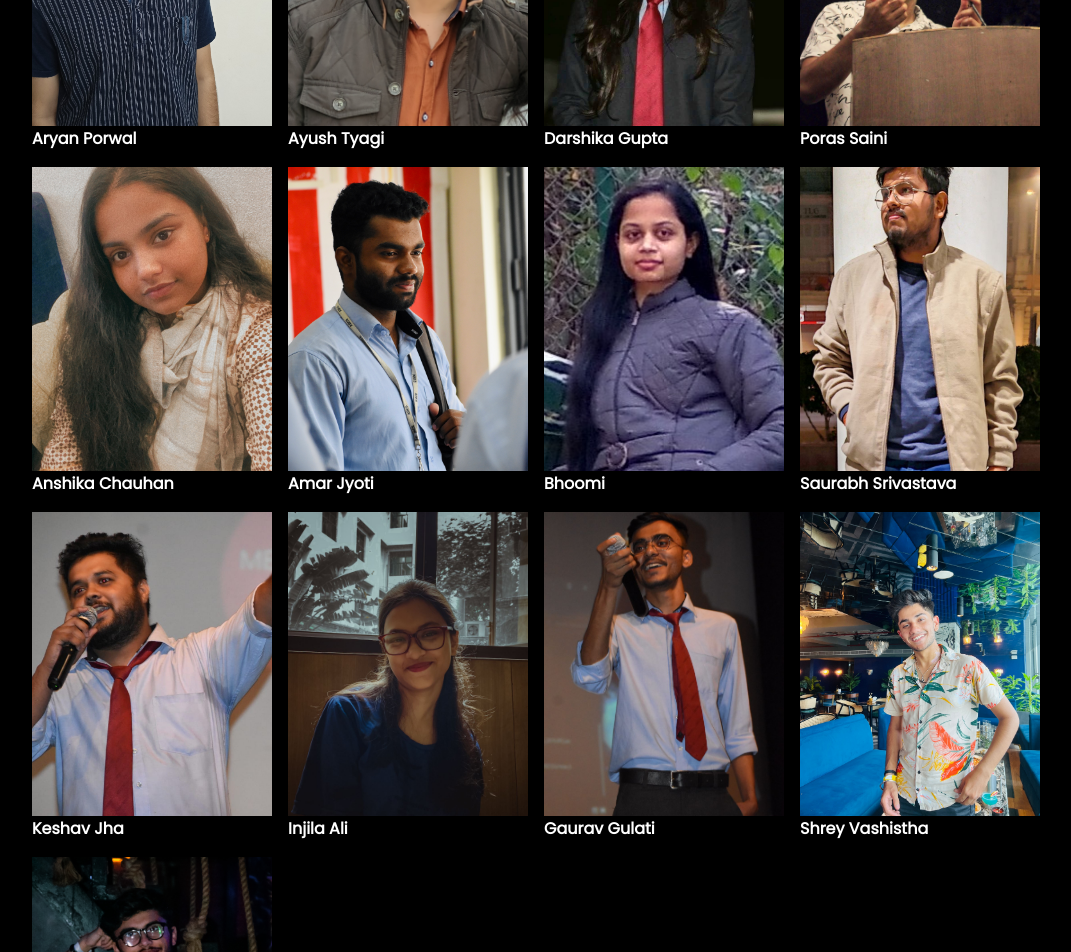
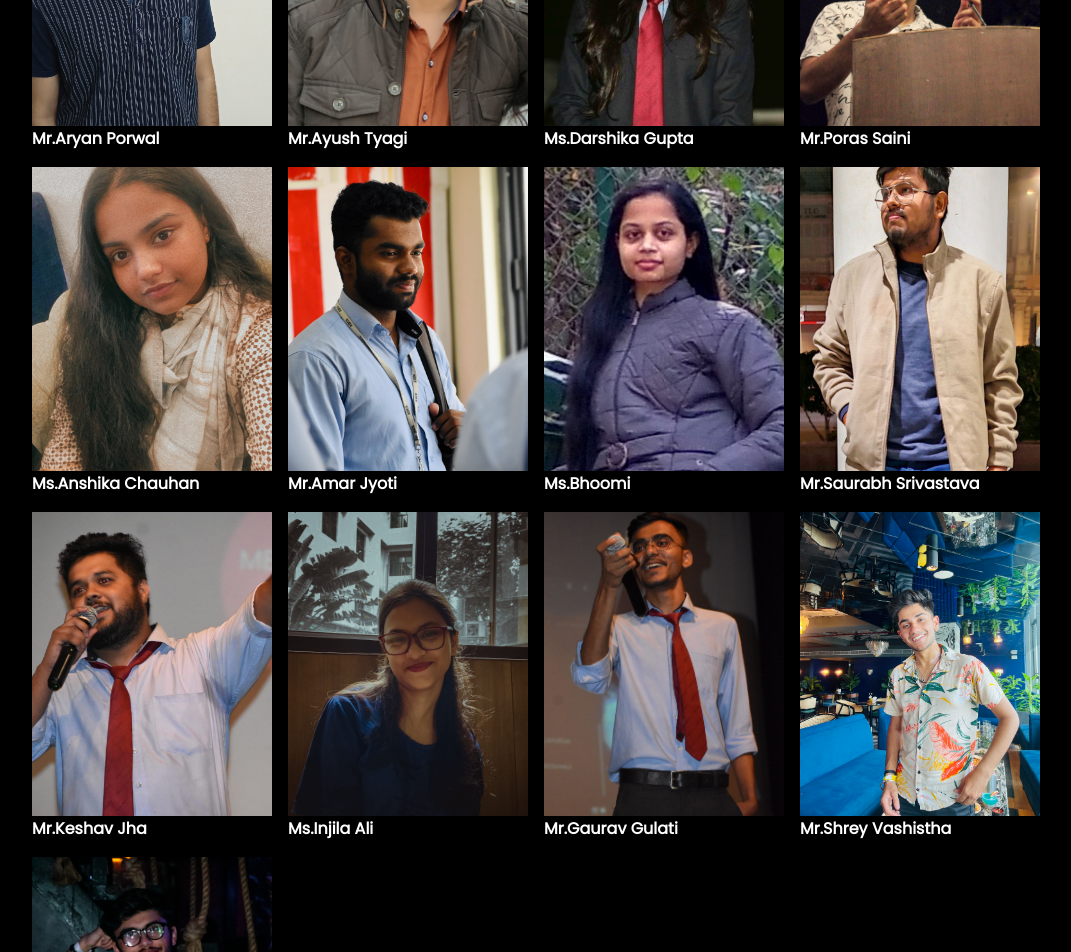
Before and after one commit to salaah-community/Salaah, a React (Create React App) app: page /team in a window 1280 px wide. Shown: the part 2400-3352 px from the top of the page, without its empty margins (128-1199 px from the left). Built offline with nearby package versions, Linux system fonts and the light colour scheme.

Commit message:
Update Mentor_Mentee_Board.js

```diff
--- a/src/pages/Team/TeamData/Mentor_Mentee_Board.js
+++ b/src/pages/Team/TeamData/Mentor_Mentee_Board.js
@@ -14,56 +14,56 @@ import ayushT from "../../../assets/team/Ayush Tyagi.jpg";
 
 export const mentors = [
   {
-    name: "Aryan Porwal",
+    name: "Mr.Aryan Porwal",
     img: aryan,
   },
   {
-    name: "Ayush Tyagi",
+    name: "Mr.Ayush Tyagi",
     img: ayushT,
   },
   {
-    name: "Darshika Gupta",
+    name: "Ms.Darshika Gupta",
     img: darshika,
   },
   {
-    name: "Poras Saini",
+    name: "Mr.Poras Saini",
     img: poras,
   },
   {
-    name: "Anshika Chauhan",
+    name: "Ms.Anshika Chauhan",
     img: anshika,
   },
   {
-    name: "Amar Jyoti",
+    name: "Mr.Amar Jyoti",
     img: amar,
   },
   {
-    name: "Bhoomi",
+    name: "Ms.Bhoomi",
     img: bhoomi,
   },
   {
-    name: "Saurabh Srivastava",
+    name: "Mr.Saurabh Srivastava",
     img: saurabh,
   },
   {
-    name: "Keshav Jha",
+    name: "Mr.Keshav Jha",
     img: keshav,
   },
   {
-    name: "Injila Ali",
+    name: "Ms.Injila Ali",
     img: injila,
   },
   {
-    name: "Gaurav Gulati",
+    name: "Mr.Gaurav Gulati",
     img: gaurav,
   },
   {
-    name: "Shrey Vashistha",
+    name: "Mr.Shrey Vashistha",
     img: shrey,
   },
 
   {
-    name: "Ayush Malik",
+    name: "Mr.Ayush Malik",
     img: ayush,
   },
 ];
```
